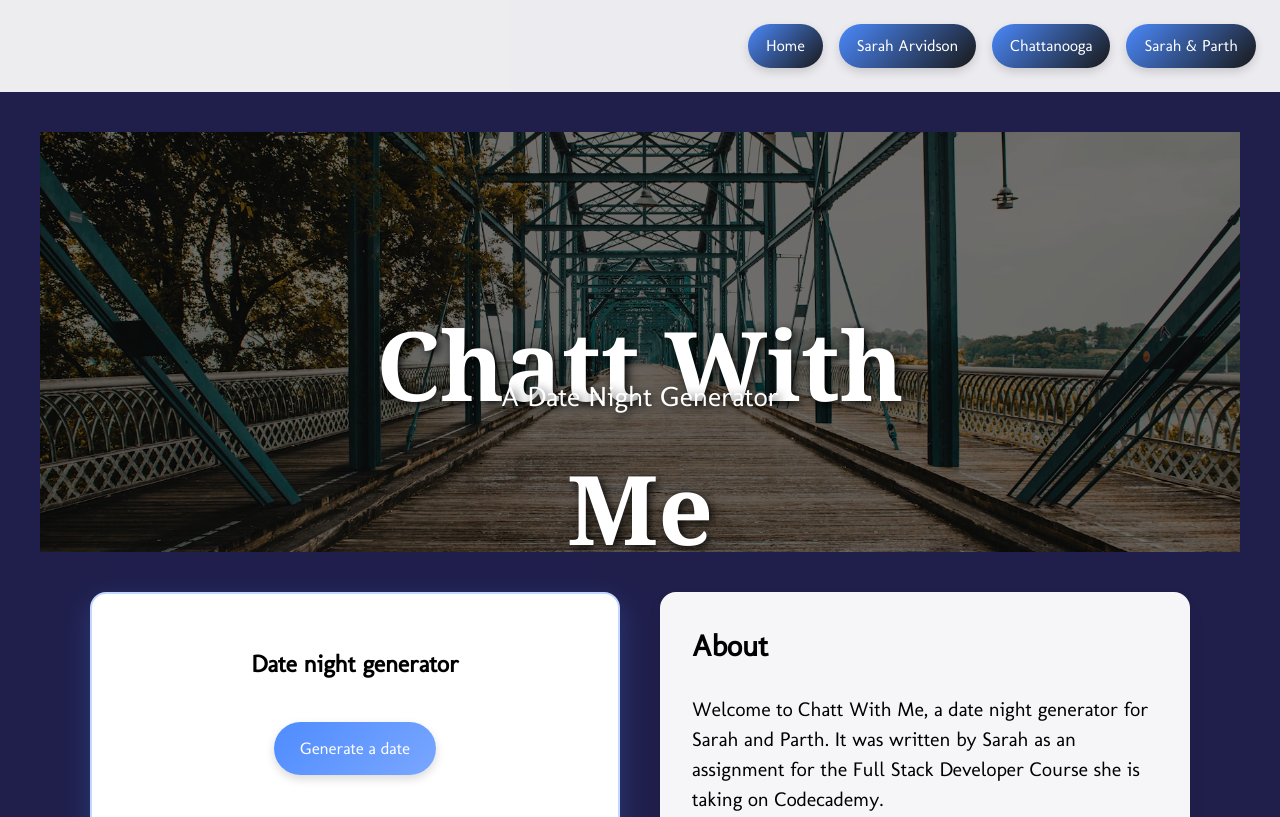
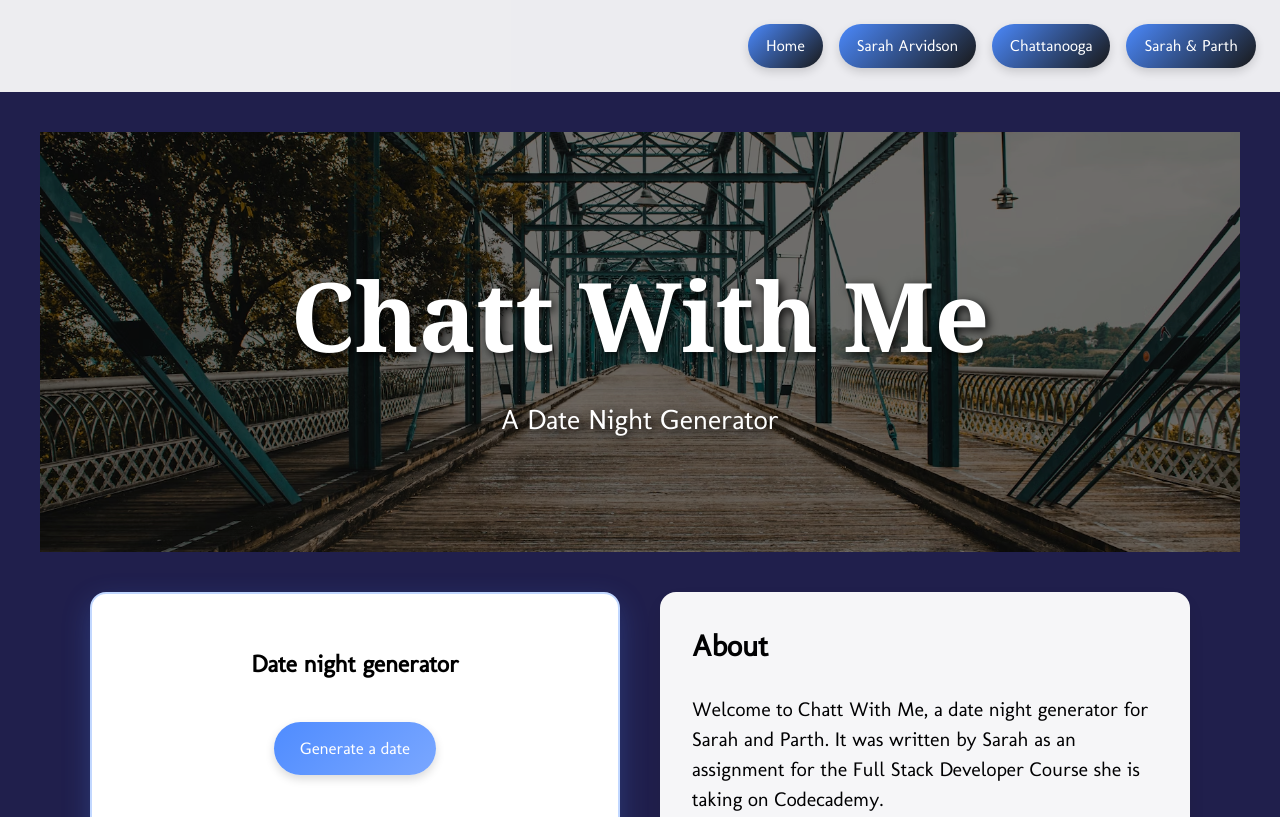
Before and after one commit to SarahArvidson/chattWithMe, a plain HTML site: page index.html in a window 1280 px wide. Shown: the top 817 px of the page. Drawn offline with Linux system fonts and the light colour scheme; a web font is replaced by a local one.

Commit message:
fix line height issues in header text

```diff
--- a/style.css
+++ b/style.css
@@ -77,7 +77,12 @@ main {
   width: 100%;
   height: 420px;
   overflow: hidden;
-  margin-bottom: 40px;
+  margin-bottom: 0px;
+  display: flex;
+  flex-direction: column;
+  justify-content: center;
+  align-items: center;
+  gap: 12px;
 }
 
 .header img {
@@ -86,6 +91,9 @@ main {
   object-fit: cover;
   object-position: center;
   display: block;
+  position: absolute;
+  inset: 0;
+  z-index: 0;
 }
 
 .header::after {
@@ -93,30 +101,26 @@ main {
   position: absolute;
   inset: 0;
   background-color: rgba(0, 0, 0, 0.3);
+  z-index: 1;
 }
 
 .header h1,
 .header h2 {
-  position: absolute;
-  left: 50%;
-  transform: translateX(-50%);
+  position: relative;
   color: #ffffff;
   text-shadow: 3px 3px 10px rgba(0, 0, 0, 0.9);
   text-align: center;
   margin: 0;
-  z-index: 100;
+  z-index: 2;
   max-width: 90%;
 }
 
 .header h1 {
-  top: 38%;
   font-family: "Shadows Into Light Two", Georgia, serif;
   font-size: 96px;
-
 }
 
 .header h2 {
-  top: 58%;
   font-size: 28px;
   font-weight: normal;
 }
@@ -130,6 +134,7 @@ main {
   max-width: 1100px;
   margin-left: auto;
   margin-right: auto;
+  margin-top: 40px;
 }
 
 /* About and dates cards */
```
Also changed, not shown: index.html (renamed from chattWithMe.html).
